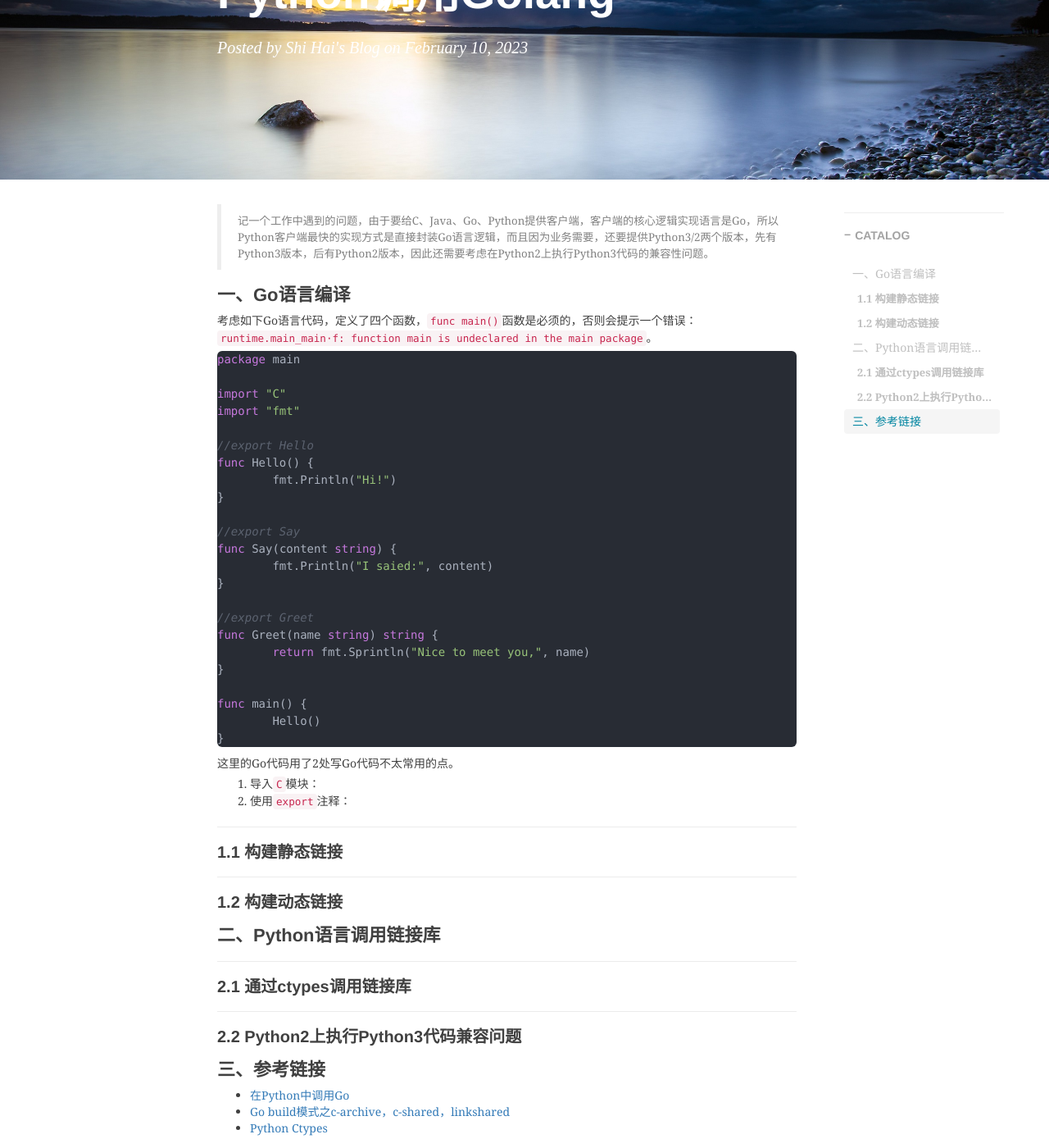
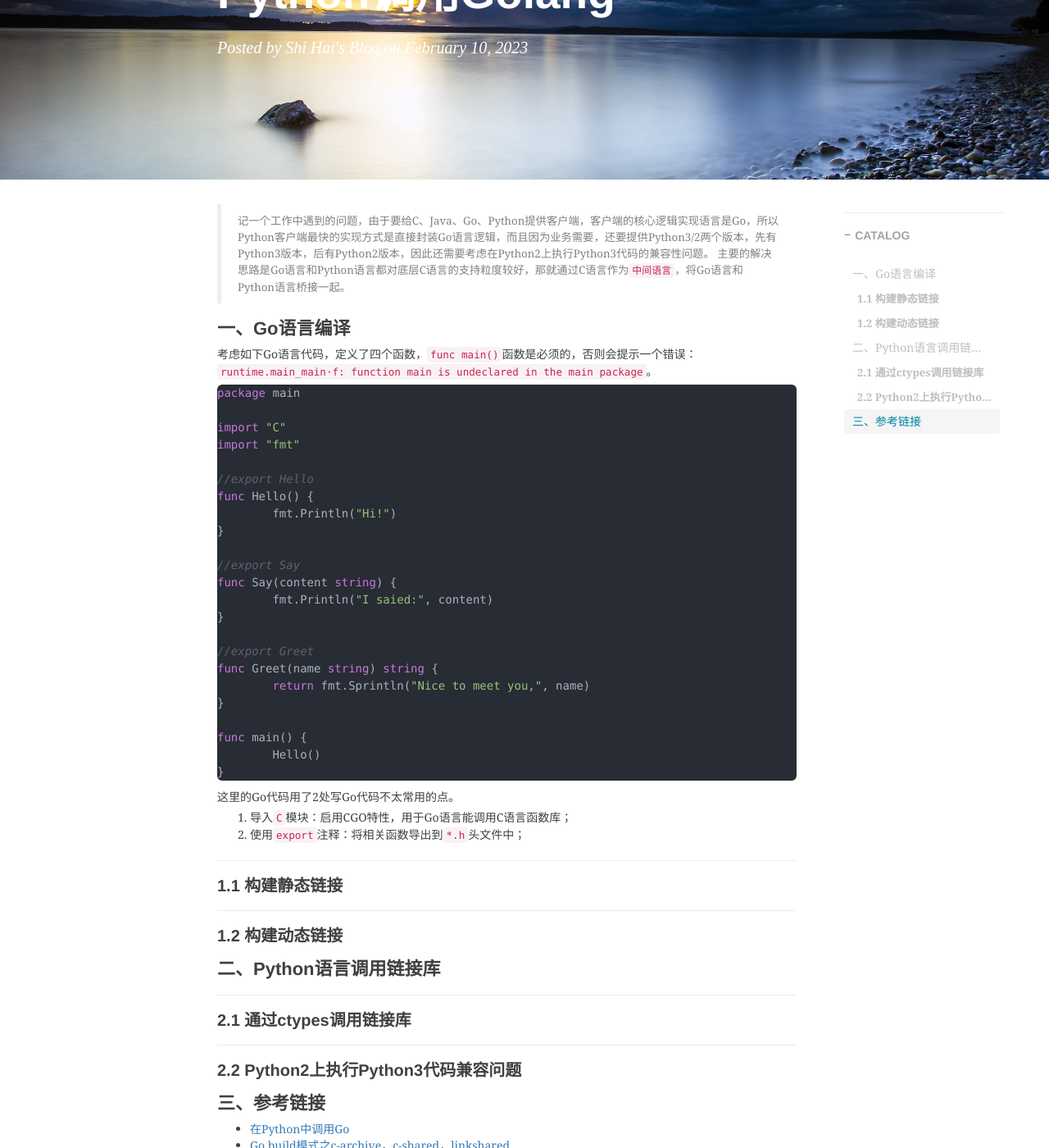
Before and after one commit to shihai1991/shihai1991.github.io, a Jekyll site: the page built from _posts/2023-02-10-python调用c.md, in a window 1280 px wide and 1400 px high, scrolled down 236 px. Shown: the whole window at 82% size. Built offline with Jekyll 4.4.1, drawn with Linux system fonts in a browser that asks for light colours; nearby versions of some CDN libraries; comment, search, counter and statistics services are not loaded.

Commit message:
Update 2023-02-10-python调用c.md

````diff
--- a/_posts/2023-02-10-python调用c.md
+++ b/_posts/2023-02-10-python调用c.md
@@ -11,6 +11,7 @@ tags:
 time: '2023.02.10 10:16:00'
 ---
 > 记一个工作中遇到的问题，由于要给C、Java、Go、Python提供客户端，客户端的核心逻辑实现语言是Go，所以Python客户端最快的实现方式是直接封装Go语言逻辑，而且因为业务需要，还要提供Python3/2两个版本，先有Python3版本，后有Python2版本，因此还需要考虑在Python2上执行Python3代码的兼容性问题。
+> 主要的解决思路是Go语言和Python语言都对底层C语言的支持粒度较好，那就通过C语言作为`中间语言`，将Go语言和Python语言桥接一起。
 
 # 一、Go语言编译
 考虑如下Go语言代码，定义了四个函数，`func main()`函数是必须的，否则会提示一个错误：`runtime.main_main·f: function main is undeclared in the main package`。
@@ -40,8 +41,8 @@ func main() {
 }
 ```
 这里的Go代码用了2处写Go代码不太常用的点。
-1. 导入`C`模块：
-2. 使用`export`注释：
+1. 导入`C`模块：启用CGO特性，用于Go语言能调用C语言函数库；
+2. 使用`export`注释：将相关函数导出到`*.h`头文件中；
 
 ## 1.1 构建静态链接
 ## 1.2 构建动态链接
@@ -53,4 +54,5 @@ func main() {
 # 三、参考链接
 - [在Python中调用Go](https://zhuanlan.zhihu.com/p/518374146)
 - [Go build模式之c-archive，c-shared，linkshared](https://davidchan0519.github.io/2019/04/05/go-buildmode-c/)
+- [Go CGO](https://chai2010.cn/advanced-go-programming-book/ch2-cgo/ch2-02-basic.html)
 - [Python Ctypes](https://docs.python.org/3/library/ctypes.html?highlight=ctypes)
````
